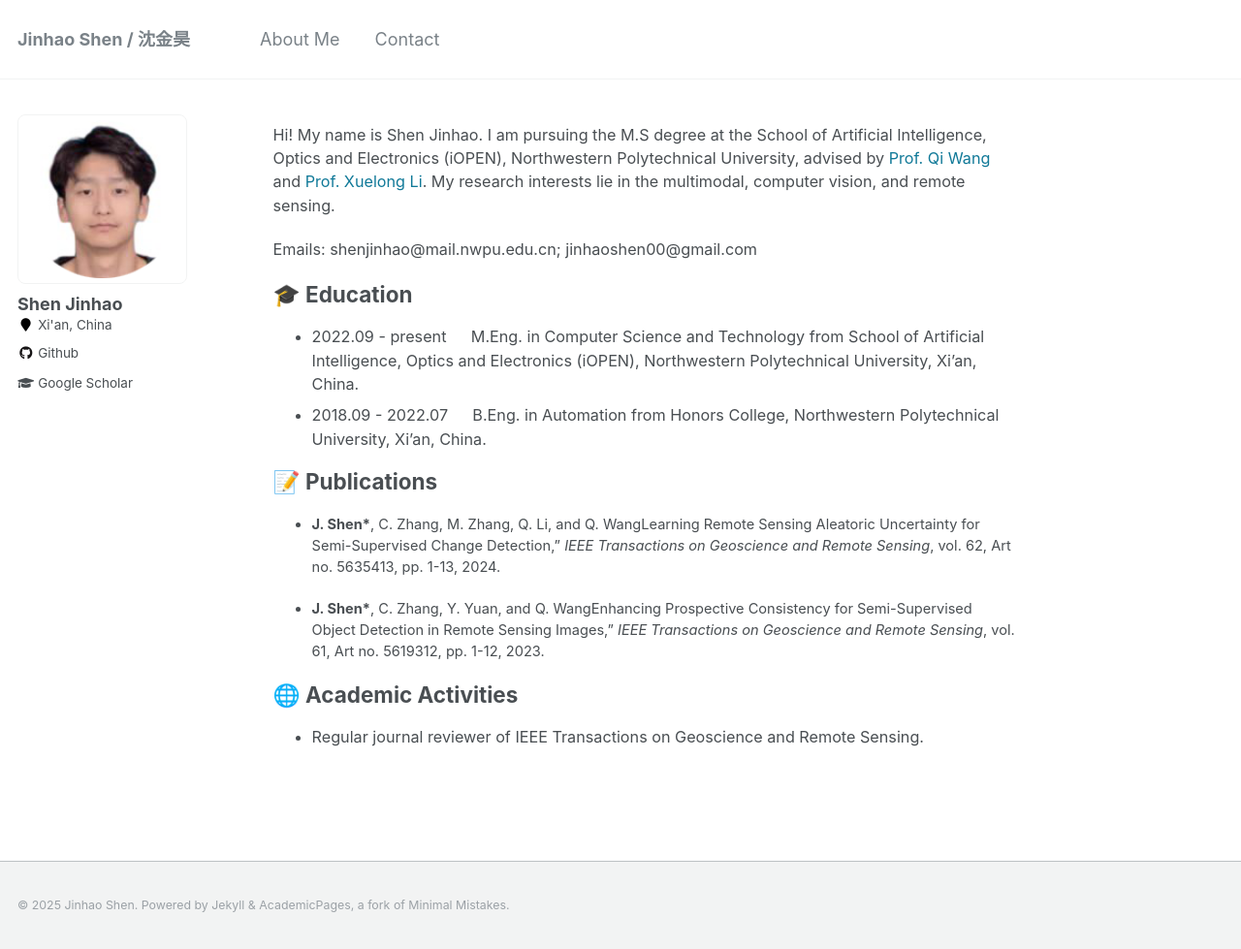
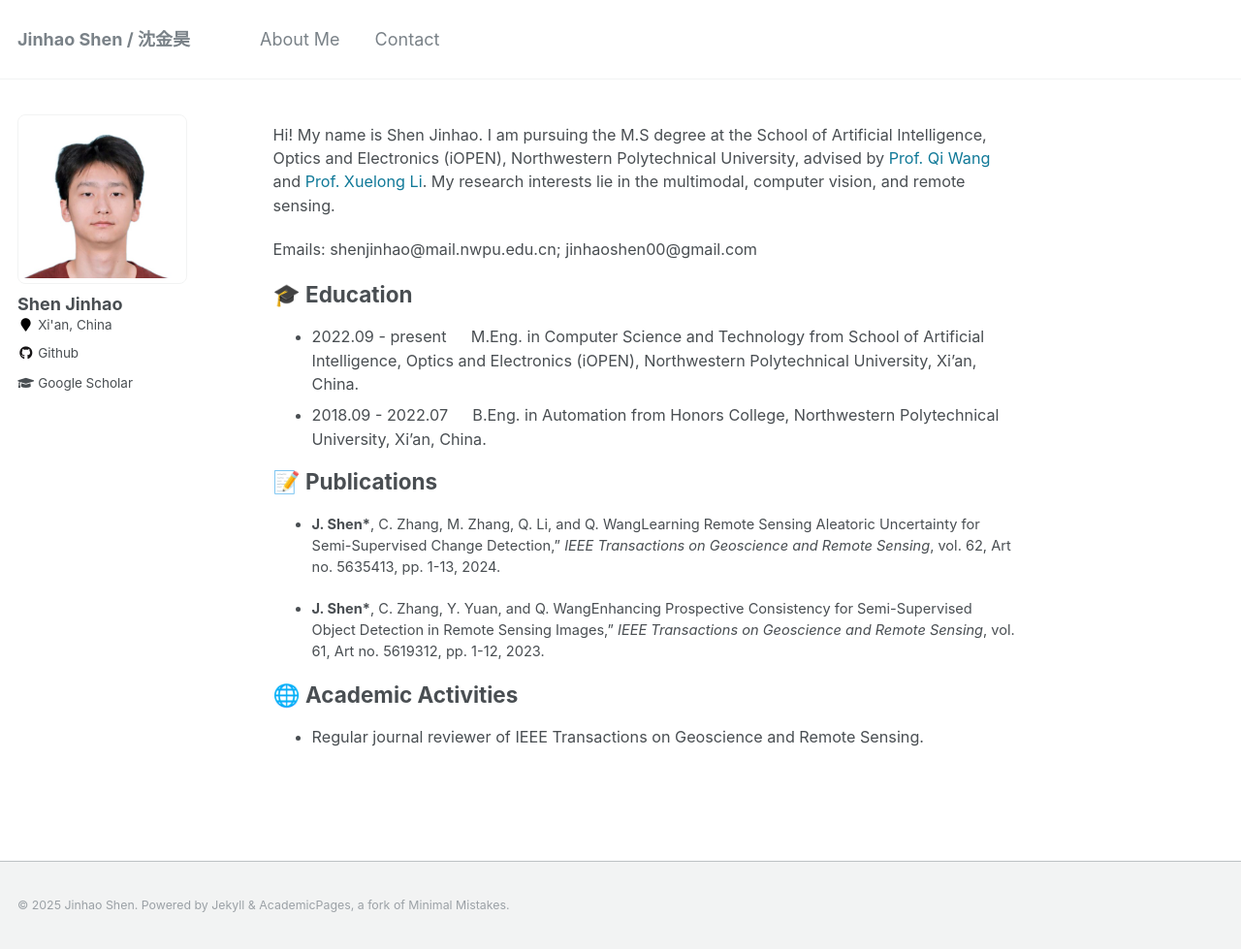
Before and after one commit to JinhaoShen/JinhaoShen.github.io, a Jekyll site: the page built from _pages/main.md, in a window 1280 px wide and 979 px high. Shown: the whole window at 97% size. Built offline with Jekyll 4.4.1, drawn with Linux system fonts in a browser that asks for light colours; emoji names are drawn with the system emoji font.

Commit message:
Update _config.yml

```diff
--- a/_config.yml
+++ b/_config.yml
@@ -81,7 +81,7 @@ analytics:
 # Site Author
 author:
   name             : "Shen Jinhao"
-  avatar           : "sjh_white.png"
+  avatar           : "sjh_ms.jpg"
   bio              : # "Graduate at Northwestern Polytechnical University"
   location         : "Xi'an, China"
   employer         :
```
